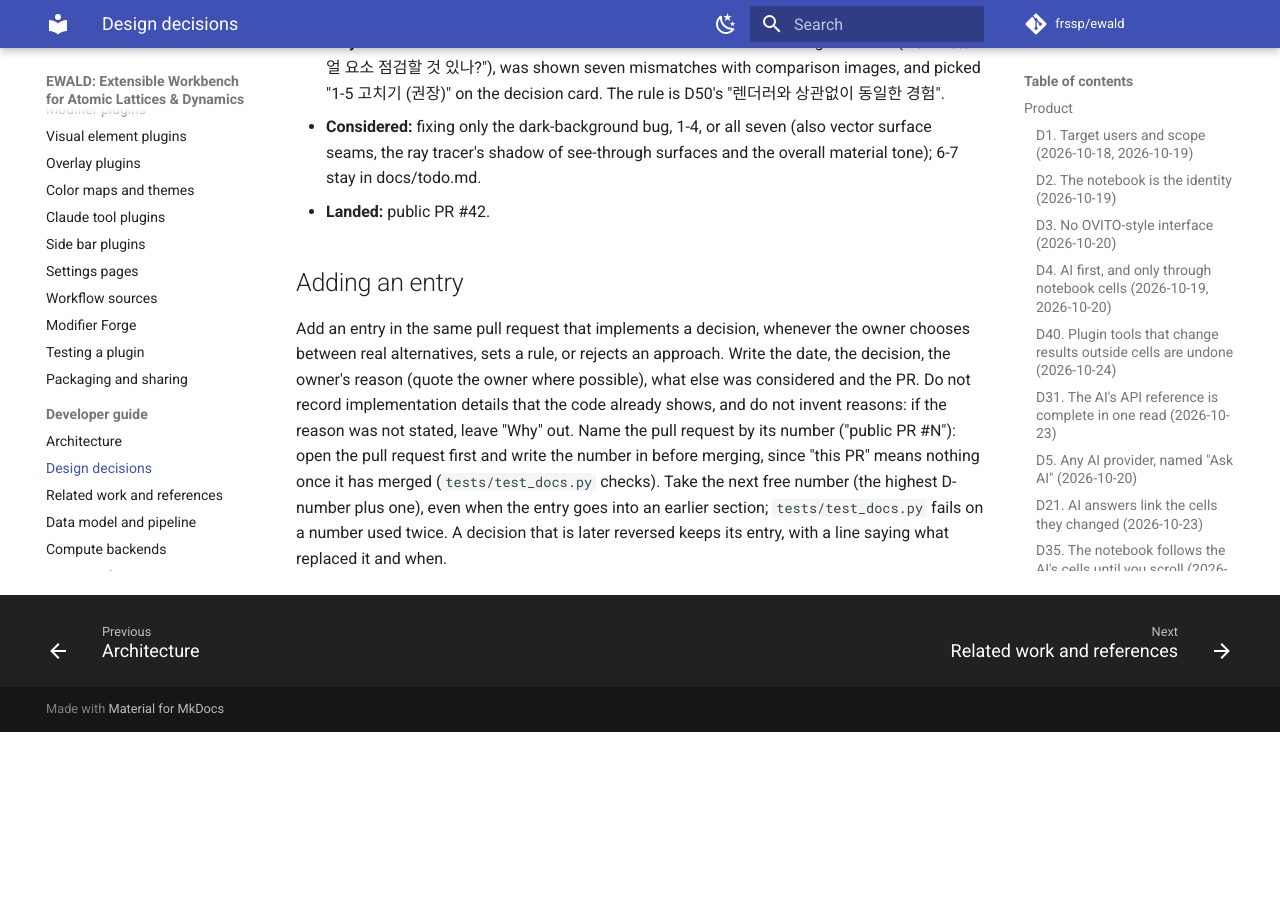
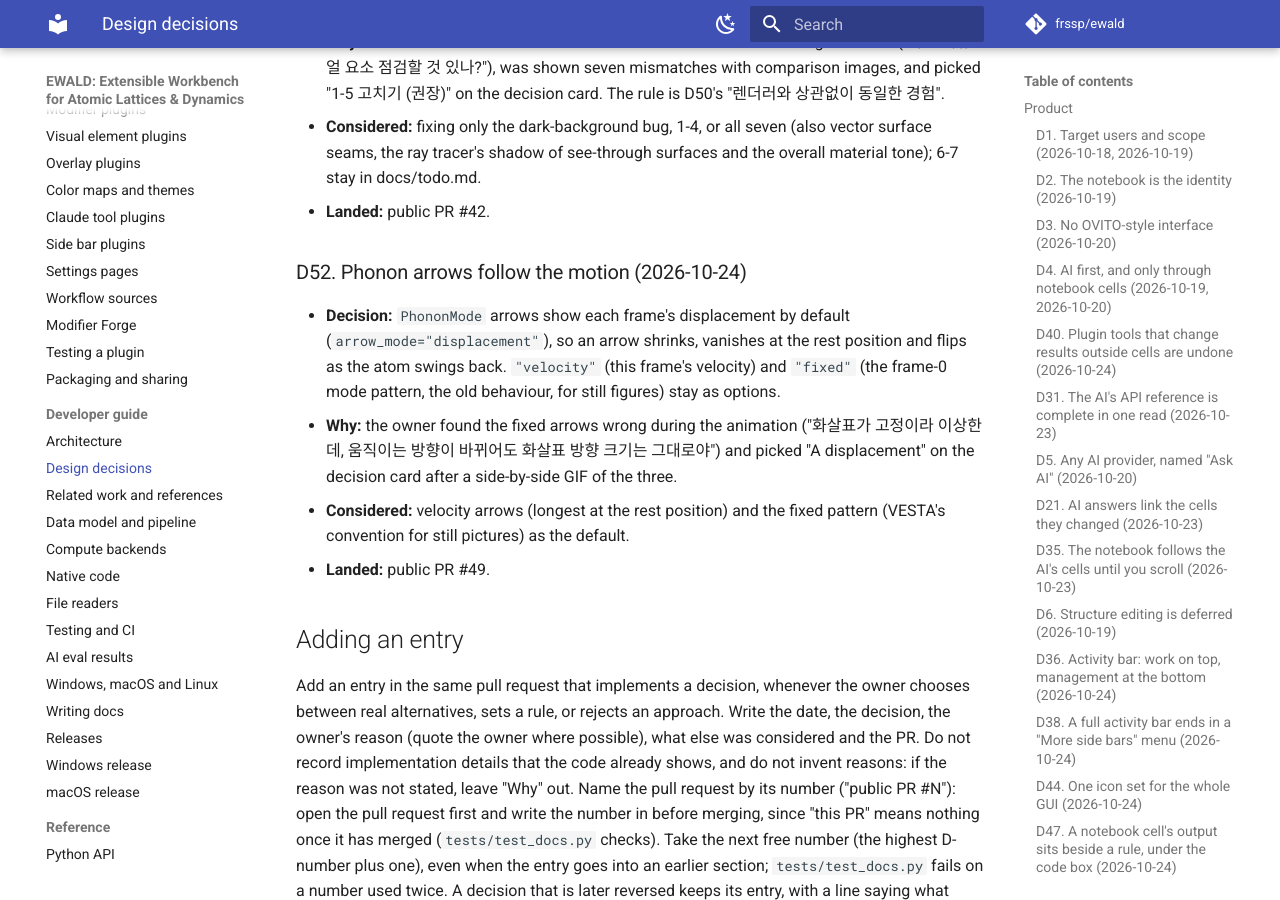
Before and after one commit to frssp/ewald, an MkDocs documentation site: the page built from docs/developer/decisions.md, in a window 1280 px wide and 900 px high, scrolled down 18114 px. Built offline with MkDocs 1.6.1 and Material for MkDocs 9.7.7, drawn with Linux system fonts in a browser that asks for light colours; comment, search, counter and statistics services are not loaded; before the commit the page ends 18846 px from its top, so only the background shows below that.

Commit message:
decisions: D52 phonon arrows follow the motion
Co-Authored-By: Claude Opus 5.5 (1M context) <noreply@anthropic.com>

```diff
--- a/docs/developer/decisions.md
+++ b/docs/developer/decisions.md
@@ -647,6 +647,19 @@ Pull request numbers up to #242 refer to the pre-publication repository, which i
   in docs/todo.md.
 - **Landed:** public PR #42.
 
+### D52. Phonon arrows follow the motion (2026-10-24)
+
+- **Decision:** `PhononMode` arrows show each frame's displacement by default
+  (`arrow_mode="displacement"`), so an arrow shrinks, vanishes at the rest position and flips as
+  the atom swings back. `"velocity"` (this frame's velocity) and `"fixed"` (the frame-0 mode
+  pattern, the old behaviour, for still figures) stay as options.
+- **Why:** the owner found the fixed arrows wrong during the animation ("화살표가 고정이라
+  이상한데, 움직이는 방향이 바뀌어도 화살표 방향 크기는 그대로야") and picked "A displacement"
+  on the decision card after a side-by-side GIF of the three.
+- **Considered:** velocity arrows (longest at the rest position) and the fixed pattern (VESTA's
+  convention for still pictures) as the default.
+- **Landed:** public PR #49.
+
 ## Adding an entry
 
 Add an entry in the same pull request that implements a decision, whenever the owner chooses
```
